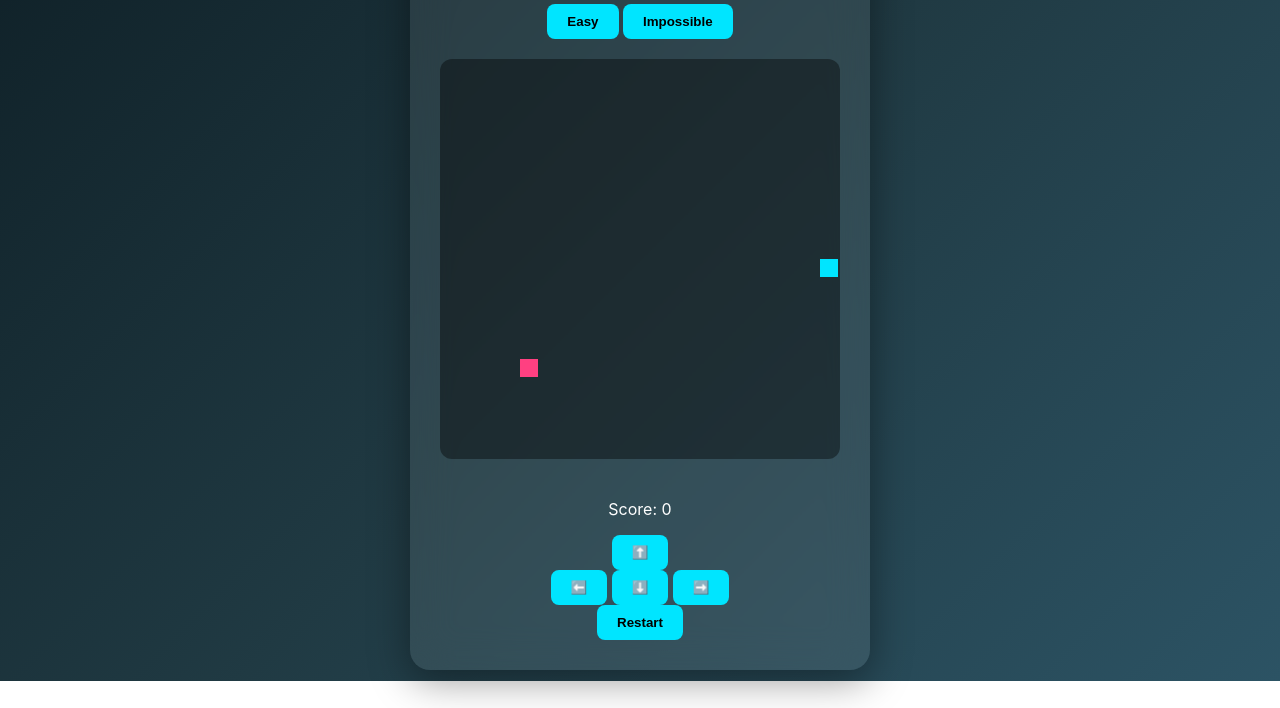
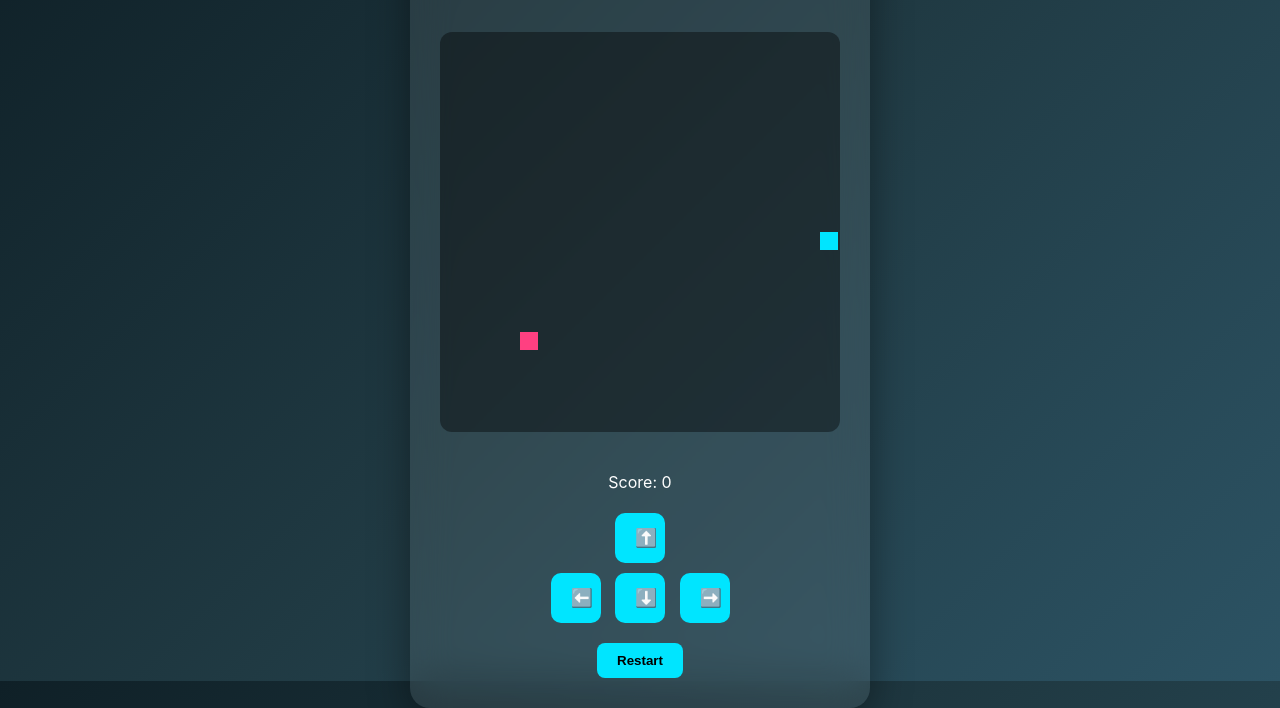
Before and after one commit to shyanipal-lab/snakes-, a website built with Parcel: page index.html in a window 1280 px wide. Shown: the part 119-827 px from the top of the page. Before the commit the page ends 800 px from the top, so only its background shows below. Built offline with nearby package versions, Linux system fonts and the light colour scheme.

Commit message:
Update styles.css

```diff
--- a/styles.css
+++ b/styles.css
@@ -38,3 +38,28 @@
 button:hover {
   transform: scale(1.05);
 }
+.levels {
+  margin-bottom: 15px;
+}
+
+.levels button {
+  margin: 0 5px;
+  padding: 8px 16px;
+}
+
+.levels .active {
+  background: #ff4081;
+  color: white;
+}
+
+.controls {
+  margin: 15px 0;
+}
+
+.controls button {
+  margin: 5px;
+  font-size: 18px;
+  width: 50px;
+  height: 50px;
+  border-radius: 10px;
+}
```
